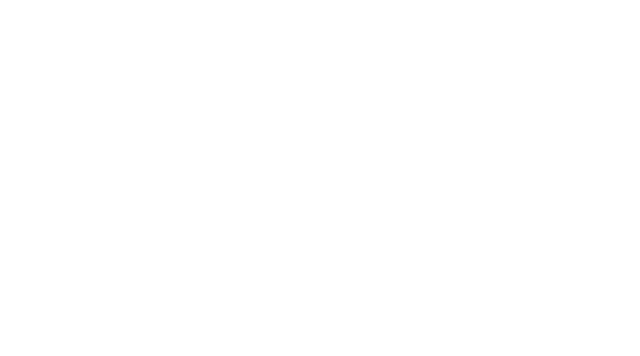
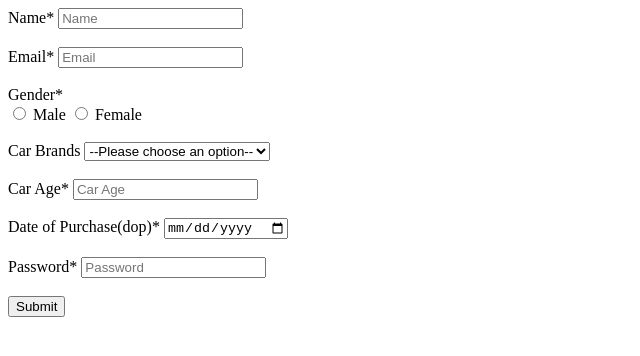
Before and after one commit to acciojob/car-insurance-form-JoyPatel24, a website: page main.html in a window 1280 px wide. Shown: the whole page, without its empty margins (0-640 px from the left). Drawn offline with Linux system fonts and the light colour scheme.

Commit message:
created a submission

```diff
--- a/main.html
+++ b/main.html
@@ -8,6 +8,39 @@
 
 <body>
 	<!-- the entire body must be written by student -->
+	<form method="POST">
+  <label for="name">Name*</label>
+  <input type="text" id="name" name="name" placeholder="Name" required><br><br>
+
+  <label for="email">Email*</label>
+  <input type="email" id="email" name="email" placeholder="Email" required><br><br>
+
+  <label>Gender*</label><br>
+  <input type="radio" id="gender_m" name="gender" value="male" required>
+  <label for="gender_m">Male</label>
+  <input type="radio" id="gender_f" name="gender" value="female" required>
+  <label for="gender_f">Female</label><br><br>
+
+  <label for="cars">Car Brands</label>
+  <select id="cars" name="cars">
+    <option value="">--Please choose an option--</option>
+    <option value="BMW">BMW</option>
+    <option value="Audi">Audi</option>
+    <option value="Mercedez">Mercedez</option>
+  </select><br><br>
+
+  <label for="carage">Car Age*</label>
+  <input type="number" id="carage" name="carage" placeholder="Car Age" required><br><br>
+
+  <label for="dop">Date of Purchase(dop)*</label>
+  <input type="date" id="dop" name="dop" required><br><br>
+
+  <label for="password">Password*</label>
+  <input type="password" id="password" name="password" placeholder="Password" required><br><br>
+
+  <button type="submit" id="submit">Submit</button>
+</form>
+
     <script type="text/javascript" src="./script.js">
 </script>
 
```
